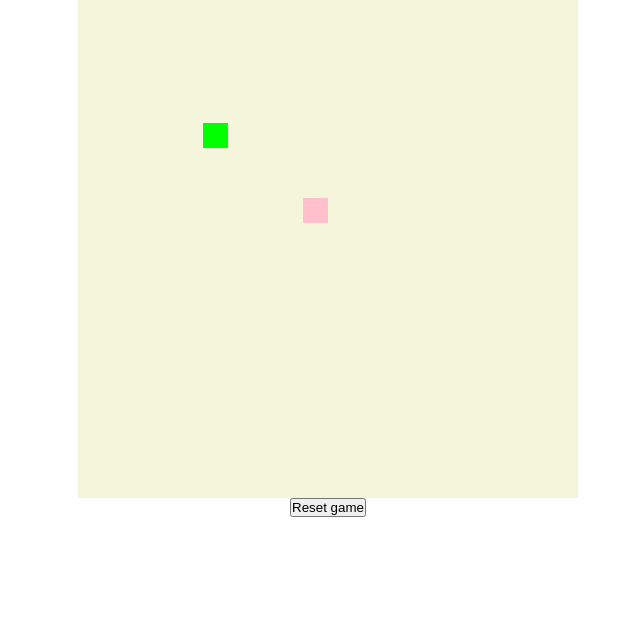
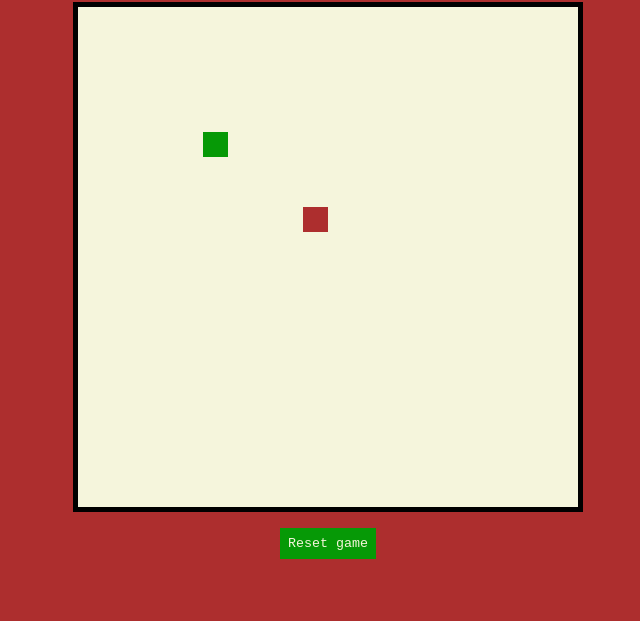
Before and after one commit to JerryUusis/snake_game_js, a plain HTML site: page index.html in a window 1280 px wide. Shown: the part 179-800 px from the top of the page, without its empty margins (312-952 px from the left). Drawn offline with Linux system fonts and the light colour scheme.

Commit message:
Update styles

```diff
--- a/index.html
+++ b/index.html
@@ -5,14 +5,19 @@
     <meta charset="UTF-8">
     <meta name="viewport" content="width=device-width, initial-scale=1.0">
     <title>Snake game</title>
+    <link rel="preconnect" href="https://fonts.googleapis.com">
+    <link rel="preconnect" href="https://fonts.gstatic.com" crossorigin>
+    <link href="https://fonts.googleapis.com/css2?family=Press+Start+2P&display=swap" rel="stylesheet">
     <link rel="stylesheet" href="styles.css">
 </head>
 
 <body>
     <div class="main-container">
         <h1>Snake game</h1>
-        <p>Score: <span id="score">0</span></p>
-        <p>Session high score: <span id="session-high-score">0</span></p>
+        <div class="score-display">
+            <p>Score: <span id="score">0</span></p>
+            <p>Session high score: <span id="session-high-score">0</span></p>
+        </div>
         <canvas id="board"></canvas>
         <button class="reset-button">Reset game</button>
     </div>
--- a/snake.js
+++ b/snake.js
@@ -64,7 +64,7 @@ const update = () => {
     context.fillRect(0, 0, board.width, board.height);
 
     //Food
-    context.fillStyle = 'pink';
+    context.fillStyle = '#ad2e2e';
     context.fillRect(foodX, foodY, blockSize, blockSize)
 
     // Feeding event
@@ -83,7 +83,7 @@ const update = () => {
     }
 
     //Snake body
-    context.fillStyle = 'lime';
+    context.fillStyle = '#069906';
     snakeX += velocityX * blockSize;
     snakeY += velocityY * blockSize;
     context.fillRect(snakeX, snakeY, blockSize, blockSize);
--- a/styles.css
+++ b/styles.css
@@ -4,9 +4,12 @@
     margin: 0;
 }
 
+  @import url('https://fonts.googleapis.com/css2?family=Press+Start+2P&display=swap');
+
 body {
     height: 100vh;
     width: 100vw;
+    color: beige;
 }
 
 .main-container {
@@ -15,4 +18,30 @@ body {
     justify-content: center;
     align-items: center;
     height: 100%;
+    background-color: #ad2e2e;
 }
+
+h1 {
+    font-size: 3rem;
+    font-family: "Press Start 2p";
+    letter-spacing: 10px;
+}
+
+.score-display {
+    font-size: 1.5rem;
+    padding: 1rem;
+    font-family: monospace;
+}
+
+#board {
+    border: 5px solid black;
+}
+
+.reset-button {
+    font-family: monospace;
+    padding: 0.5rem;
+    margin: 1rem 0;
+    color: beige;
+    background-color:#069906;
+    border: 1px;
+}
```
